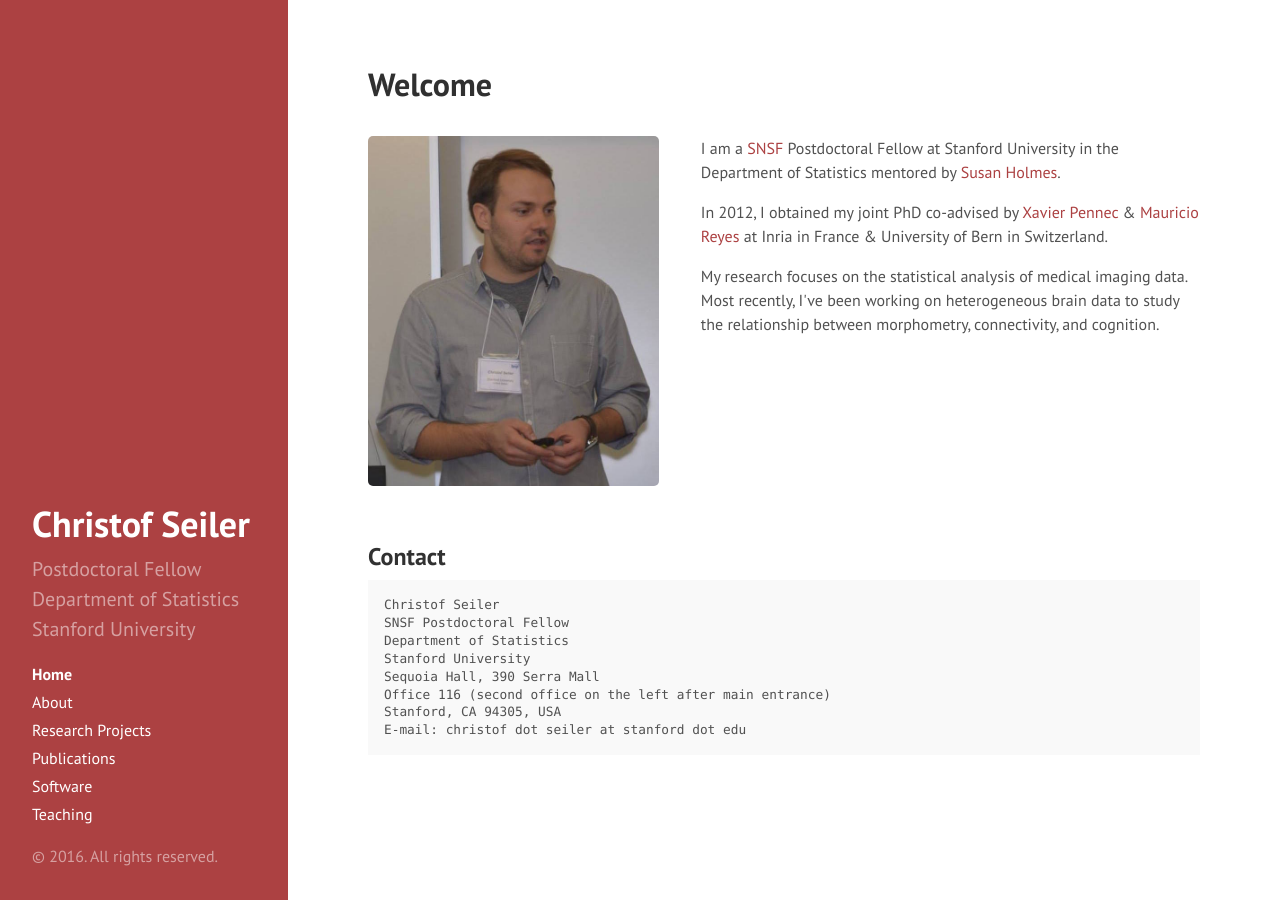
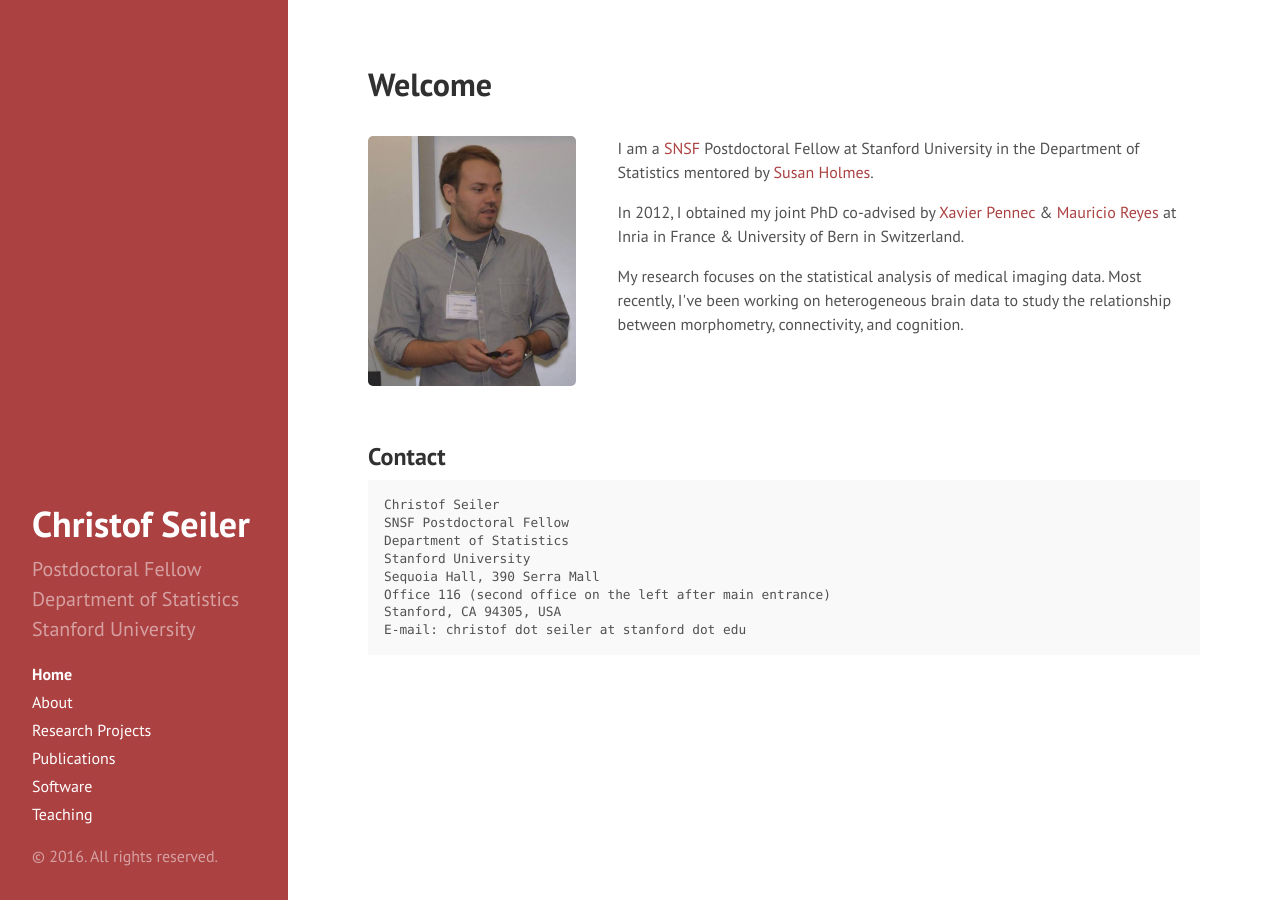
Before and after one commit to ChristofSeiler/ChristofSeiler.github.io, a Jekyll site: the page built from index.html, in a window 1280 px wide. Built offline with Jekyll 4.4.1, drawn with Linux system fonts in a browser that asks for light colours; Markdown is read by kramdown in place of the engine named in the settings; the list of posts is cut into pages by our own code.

Commit message:
reducing size

```diff
--- a/index.html
+++ b/index.html
@@ -6,11 +6,11 @@ title: Home
 <style>
 .left {
     float: left;
-    width: 35%;
+    width: 25%;
 }
 .right {
     float: right;
-    width: 60%;
+    width: 70%;
 }
 img {
     max-width: 100%;
```
